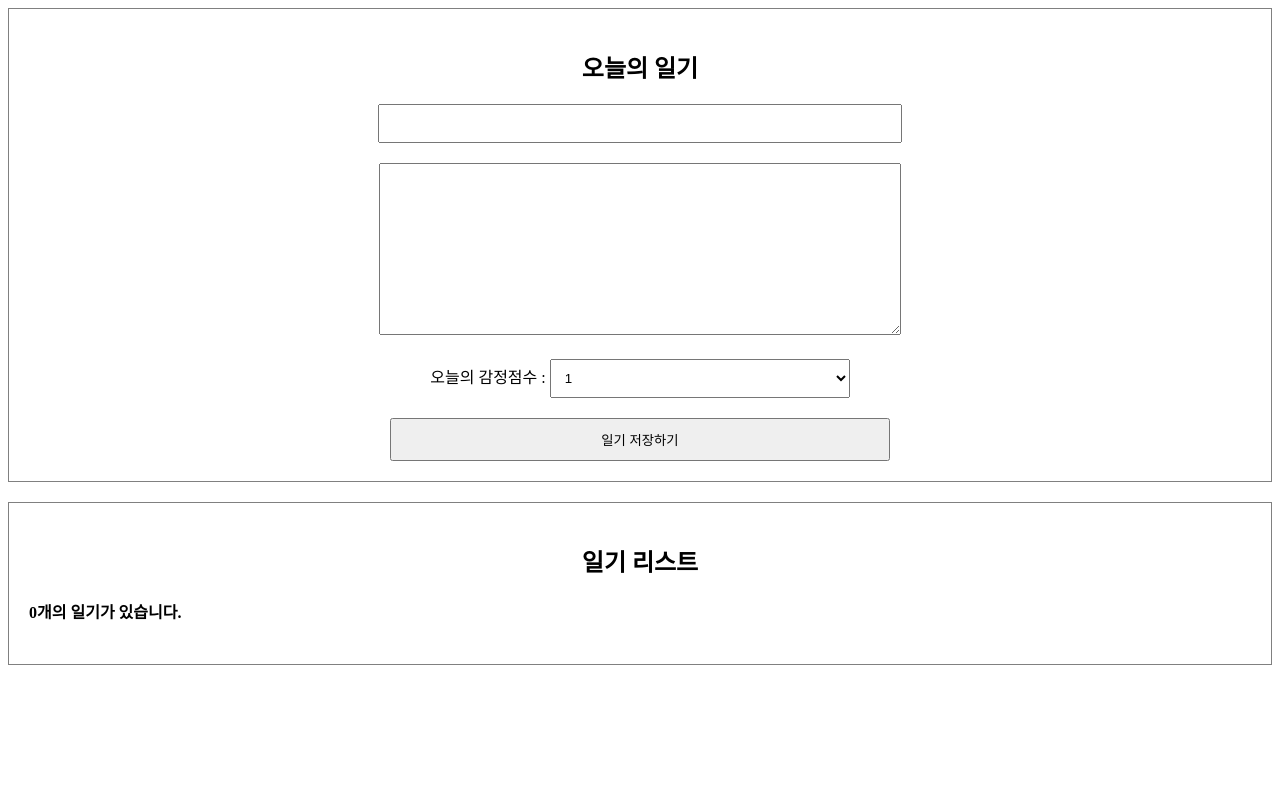
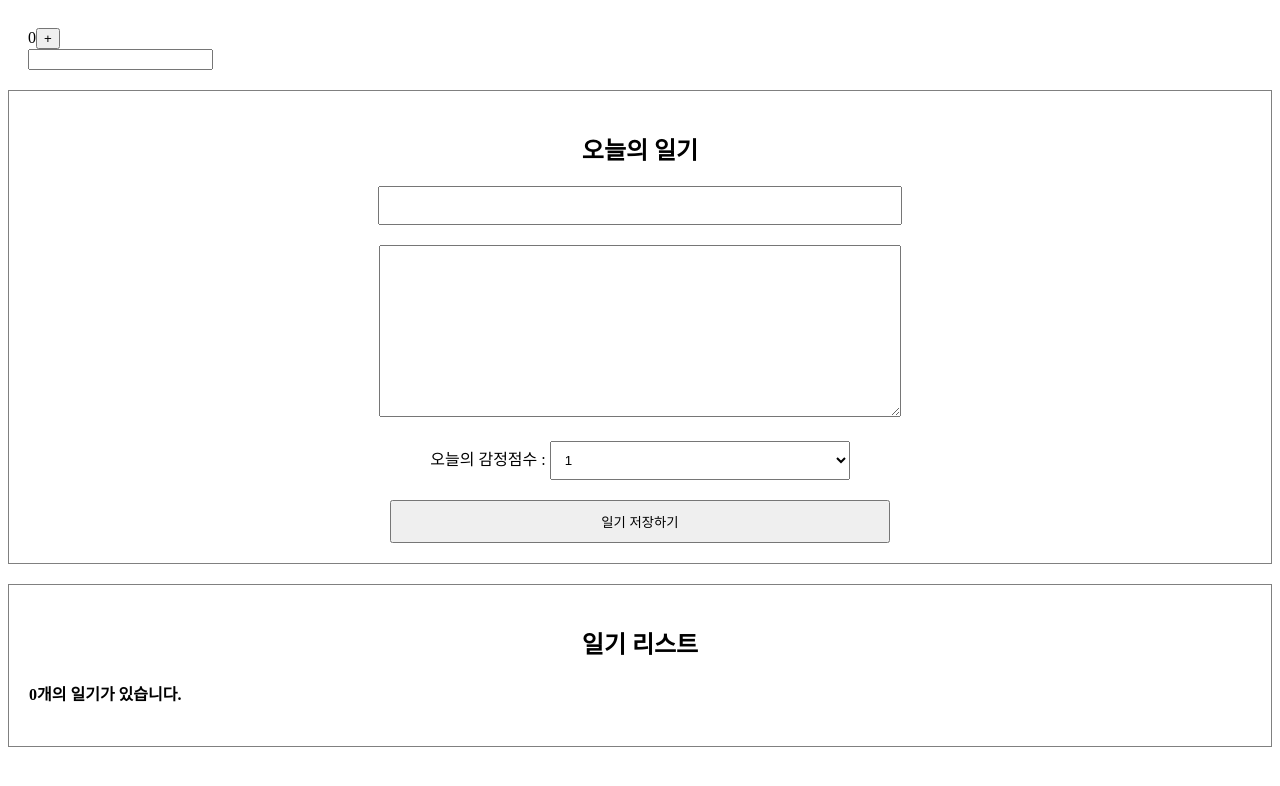
Before and after one commit to wonyj0228/simple-diary, a React (Create React App) app: page / in a window 1280 px wide. Shown: the top 786 px of the page. Built offline with nearby package versions, Linux system fonts and the light colour scheme.

Commit message:
react lifecycle
- mount (callback, [] ) 빈 depth
- update (callback) rendering 될때마다 실행
- update (callback, [item1]) item 변경될때마다 실행
- unmount (callback, []) callback이 함수를 return. return되는 함수에 작성

```diff
--- a/src/App.js
+++ b/src/App.js
@@ -2,6 +2,7 @@
 import DiaryEditor from './DiaryEditor';
 import DiaryList from './DiaryList';
 import React, { useRef, useState } from 'react';
+import Lifecycle from './Lifecycle';
 
 function App() {
   const [data, setData] = useState([]);
@@ -36,6 +37,7 @@
 
   return (
     <div className="App">
+      <Lifecycle />
       <DiaryEditor onCreate={onCreate} />
       <DiaryList onEdit={onEdit} onRemove={onRemove} diaryList={data} />
     </div>
--- /dev/null
+++ b/src/Lifecycle.js
@@ -0,0 +1,67 @@
+import React, { useEffect, useState } from 'react';
+
+// const UnmountText = () => {
+//   useEffect(() => {
+//     console.log('Mount!');
+
+//     //callback 함수가 함수를 return 시키면 Unmount
+//     return () => {
+//       // UnMount 시점에 실행하게 됨
+//       console.log('Unmount!');
+//     };
+//   }, []);
+
+//   return <div>Unmount Testing Component</div>;
+// };
+
+const Lifecycle = () => {
+  const [count, setCount] = useState(0);
+  const [text, setText] = useState('');
+
+  // useEffect = 값의 변화를 감지하고 싶은 것만 골라서 callback함수를 수행시킬 수 있음
+  // mount, unmount 시점에도 가능
+
+  // Mount 시점에 사용하고 싶다면 빈배열
+  useEffect(() => {
+    console.log('Mount!');
+  }, []);
+
+  // update 될때마다 사용하고 싶다면 두번째 인자를 넘기지 않으면 됨
+  // 렌더링 될 때 마다 실행
+  useEffect(() => {
+    console.log('Update!');
+  });
+
+  // dependency array의 값이 변화하면 실행됨 (Update)
+  useEffect(() => {
+    console.log(`count is update ${count}`);
+    if (count > 5) {
+      alert('count가 5를 넘었습니다. 따라서 1로 초기화합니다');
+      setCount(1);
+    }
+  }, [count]);
+
+  useEffect(() => {
+    console.log(`text is update ${text}`);
+  }, [text]);
+
+  const [isVisible, setIsVisible] = useState(false);
+  const toggle = () => setIsVisible(!isVisible);
+
+  return (
+    <div style={{ padding: 20 }}>
+      <div>
+        {count}
+        <button onClick={() => setCount(count + 1)}>+</button>
+      </div>
+      <div>
+        <input value={text} onChange={(e) => setText(e.target.value)}></input>
+      </div>
+      {/* unmount test
+      <button onClick={toggle}>ON/OFF</button>
+      {isVisible && <UnmountText />} */}
+    </div>
+  );
+};
+
+export default Lifecycle;
```
